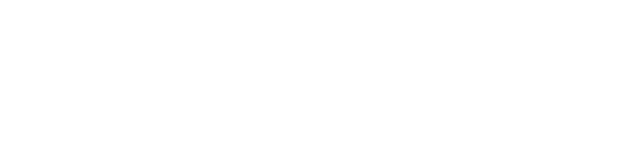
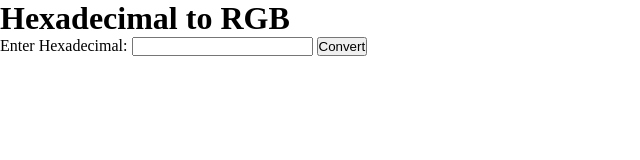
Before and after one commit to Tashreeqlee/hextorgb, a plain HTML site: page index.html in a window 1280 px wide. Shown: the whole page, without its empty margins (0-640 px from the left). Drawn offline with Linux system fonts and the light colour scheme.

Commit message:
index.html added

```diff
--- a/index.html
+++ b/index.html
@@ -7,6 +7,13 @@
     <title>Hex To Rgb</title>
 </head>
 <body>
+    <div class="container">
+        <h1>Hexadecimal to RGB</h1>
+        <label for="hexInput">Enter Hexadecimal:</label>
+        <input type="text" id="hexInput">
+        <button id="convertBtn">Convert</button>
+        <div class="result" id="result"></div>
+    </div>
     <script src="./script/code.js"></script>
 </body>
 </html>
```
